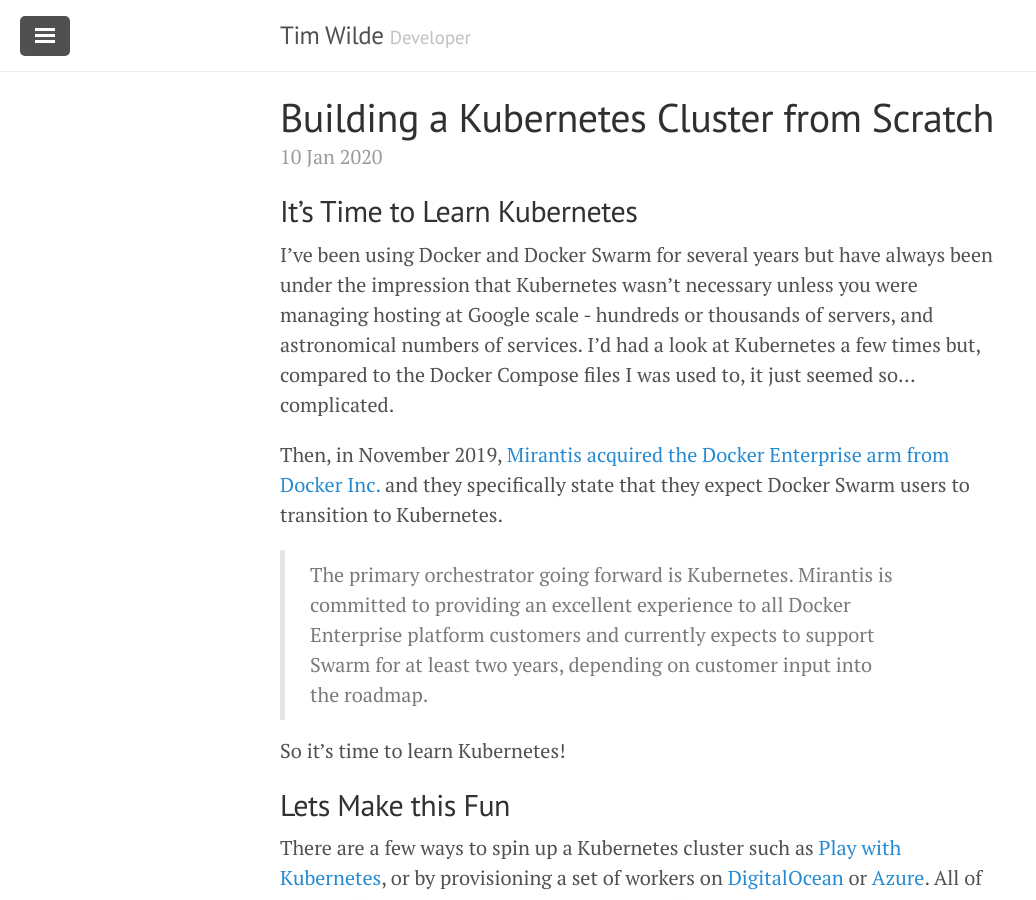
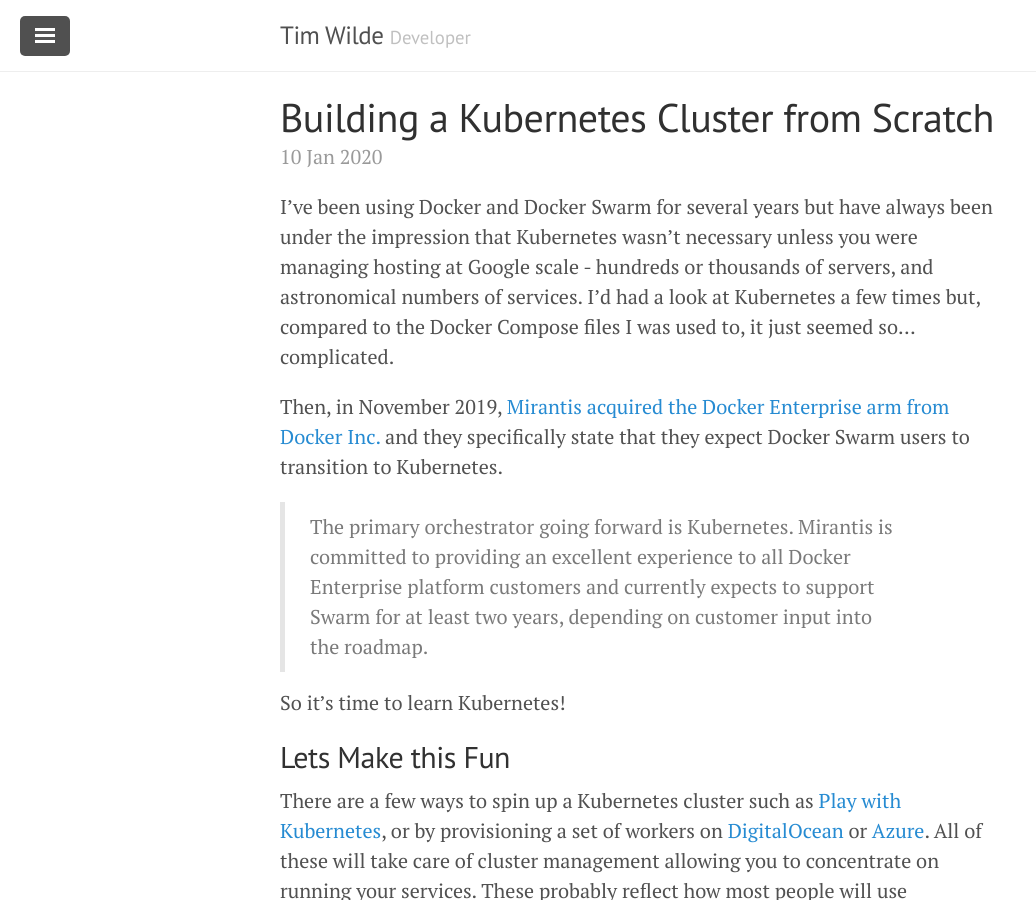
Before and after one commit to TimWilde/timwilde.github.io, a Jekyll site: the page built from _posts/2020-01-10-Building-a-Kubernetes-cluster-from-scratch.md, in a window 1280 px wide and 900 px high. Shown: the whole window, without its empty margins (0-1036 px from the left). Built offline with Jekyll 4.4.1, drawn with Linux system fonts in a browser that asks for light colours; comment, search, counter and statistics services are not loaded.

Commit message:
Removed first header to get a better snippet on the home page.

```diff
--- a/_posts/2020-01-10-Building-a-Kubernetes-cluster-from-scratch.md
+++ b/_posts/2020-01-10-Building-a-Kubernetes-cluster-from-scratch.md
@@ -2,8 +2,6 @@
 layout: post
 title: Building a Kubernetes Cluster from Scratch
 ---
-## It's Time to Learn Kubernetes
-
 I've been using Docker and Docker Swarm for several years but have always been under the impression that Kubernetes wasn't necessary unless you were managing hosting at Google scale - hundreds or thousands of servers, and astronomical numbers of services. I'd had a look at Kubernetes a few times but, compared to the Docker Compose files I was used to, it just seemed so... complicated.
 
 Then, in November 2019, [Mirantis acquired the Docker Enterprise arm from Docker Inc.](https://www.mirantis.com/blog/mirantis-acquires-docker-enterprise-platform-business/) and they specifically state that they expect Docker Swarm users to transition to Kubernetes.
```
